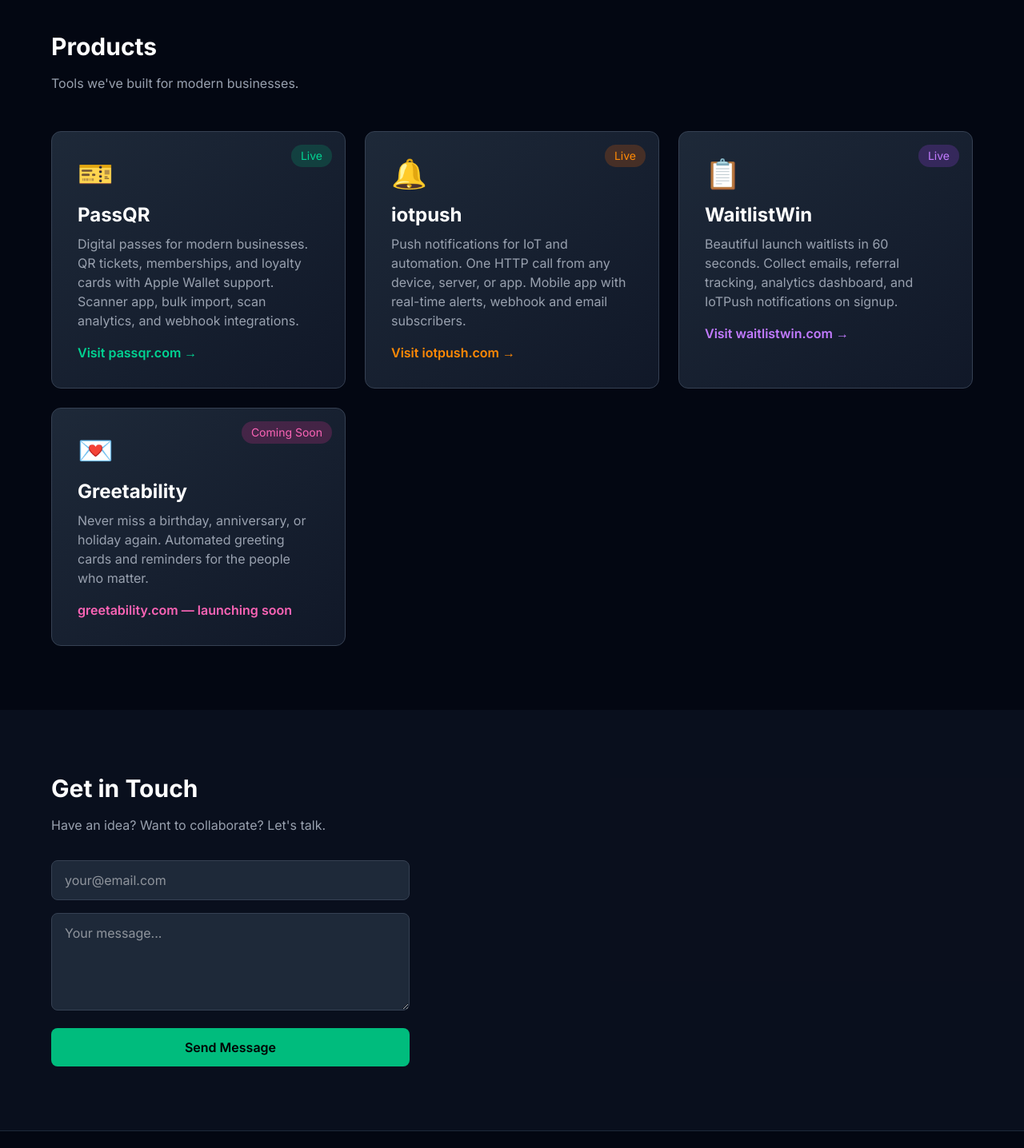
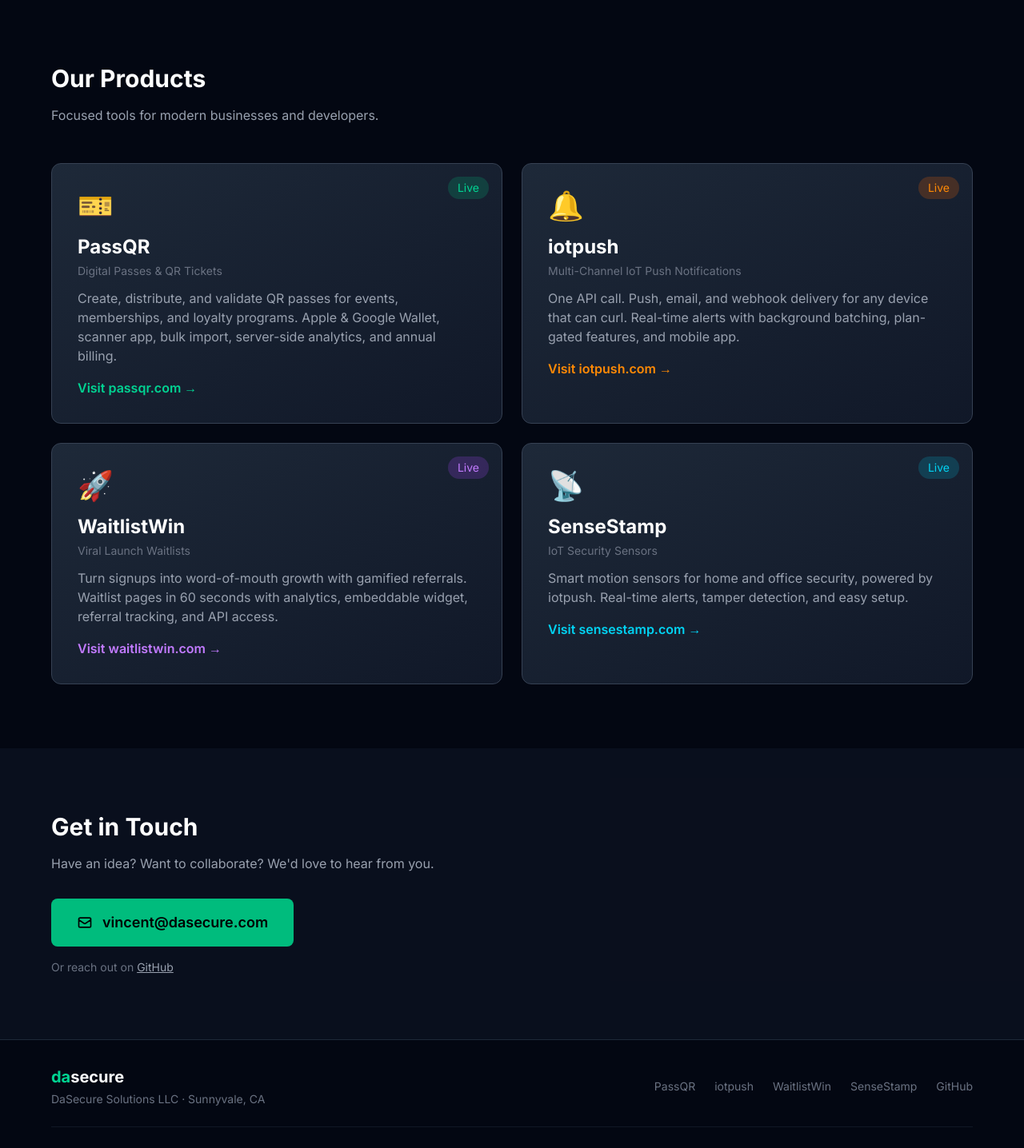
Before and after one commit to dasecure/dasecure-website, a Next.js app: page / in a window 1280 px wide. Shown: the part 1060-2496 px from the top of the page at 80% size. Built offline with nearby package versions, Linux system fonts and the light colour scheme.

Commit message:
update: product descriptions with latest features

```diff
--- a/src/app/layout.tsx
+++ b/src/app/layout.tsx
@@ -5,13 +5,40 @@
 const inter = Inter({ subsets: ["latin"] });
 
 export const metadata: Metadata = {
-  title: "dasecure solutions | SaaS & Mobile Apps",
-  description: "Building micro-SaaS products and mobile apps that solve real-world problems.",
-  keywords: ["SaaS", "micro-SaaS", "mobile apps", "software", "startup"],
+  title: "DaSecure Solutions | Digital Infrastructure & IoT Products",
+  description:
+    "DaSecure Solutions builds focused SaaS products and IoT tools — PassQR digital passes, iotpush notifications, WaitlistWin viral waitlists, and SenseStamp security sensors.",
+  keywords: [
+    "SaaS",
+    "IoT",
+    "digital passes",
+    "push notifications",
+    "waitlist",
+    "security sensors",
+    "PassQR",
+    "iotpush",
+    "WaitlistWin",
+    "SenseStamp",
+    "DaSecure",
+  ],
+  authors: [{ name: "DaSecure Solutions LLC" }],
   openGraph: {
-    title: "dasecure solutions",
-    description: "Building software that solves real problems",
+    title: "DaSecure Solutions | Digital Infrastructure & IoT Products",
+    description:
+      "Building the future of digital infrastructure. SaaS products and IoT tools that solve real problems.",
     type: "website",
+    url: "https://dasecure.com",
+    siteName: "DaSecure Solutions",
+  },
+  twitter: {
+    card: "summary_large_image",
+    title: "DaSecure Solutions",
+    description:
+      "Building the future of digital infrastructure. SaaS products and IoT tools.",
+  },
+  robots: {
+    index: true,
+    follow: true,
   },
 };
 
--- a/src/app/page.tsx
+++ b/src/app/page.tsx
@@ -1,6 +1,70 @@
+"use client";
+
 import Link from "next/link";
+import { useState } from "react";
+
+const products = [
+  {
+    name: "PassQR",
+    emoji: "🎫",
+    tagline: "Digital Passes & QR Tickets",
+    description:
+      "Create, distribute, and validate QR passes for events, memberships, and loyalty programs. Apple & Google Wallet, scanner app, bulk import, server-side analytics, and annual billing.",
+    url: "https://passqr.com",
+    color: "emerald",
+    colorClasses: {
+      badge: "bg-emerald-500/20 text-emerald-400",
+      border: "hover:border-emerald-500/50",
+      link: "text-emerald-400 group-hover:text-emerald-300",
+    },
+  },
+  {
+    name: "iotpush",
+    emoji: "🔔",
+    tagline: "Multi-Channel IoT Push Notifications",
+    description:
+      "One API call. Push, email, and webhook delivery for any device that can curl. Real-time alerts with background batching, plan-gated features, and mobile app.",
+    url: "https://iotpush.com",
+    color: "orange",
+    colorClasses: {
+      badge: "bg-orange-500/20 text-orange-400",
+      border: "hover:border-orange-500/50",
+      link: "text-orange-400 group-hover:text-orange-300",
+    },
+  },
+  {
+    name: "WaitlistWin",
+    emoji: "🚀",
+    tagline: "Viral Launch Waitlists",
+    description:
+      "Turn signups into word-of-mouth growth with gamified referrals. Waitlist pages in 60 seconds with analytics, embeddable widget, referral tracking, and API access.",
+    url: "https://waitlistwin.com",
+    color: "purple",
+    colorClasses: {
+      badge: "bg-purple-500/20 text-purple-400",
+      border: "hover:border-purple-500/50",
+      link: "text-purple-400 group-hover:text-purple-300",
+    },
+  },
+  {
+    name: "SenseStamp",
+    emoji: "📡",
+    tagline: "IoT Security Sensors",
+    description:
+      "Smart motion sensors for home and office security, powered by iotpush. Real-time alerts, tamper detection, and easy setup.",
+    url: "https://sensestamp.com",
+    color: "cyan",
+    colorClasses: {
+      badge: "bg-cyan-500/20 text-cyan-400",
+      border: "hover:border-cyan-500/50",
+      link: "text-cyan-400 group-hover:text-cyan-300",
+    },
+  },
+];
 
 export default function Home() {
+  const [mobileMenuOpen, setMobileMenuOpen] = useState(false);
+
   return (
     <div className="min-h-screen bg-gray-950 text-white">
       {/* Navigation */}
@@ -9,12 +73,88 @@
           <Link href="/" className="text-2xl font-bold">
             <span className="text-emerald-400">da</span>secure
           </Link>
-          <div className="flex gap-8 items-center">
-            <Link href="#about" className="text-gray-300 hover:text-white transition">About</Link>
-            <Link href="#products" className="text-gray-300 hover:text-white transition">Products</Link>
-            <Link href="#contact" className="text-gray-300 hover:text-white transition">Contact</Link>
+
+          {/* Desktop nav */}
+          <div className="hidden md:flex gap-8 items-center">
+            <Link
+              href="#about"
+              className="text-gray-300 hover:text-white transition"
+            >
+              About
+            </Link>
+            <Link
+              href="#products"
+              className="text-gray-300 hover:text-white transition"
+            >
+              Products
+            </Link>
+            <Link
+              href="#contact"
+              className="text-gray-300 hover:text-white transition"
+            >
+              Contact
+            </Link>
+          </div>
+
+          {/* Mobile hamburger */}
+          <button
+            className="md:hidden text-gray-300 hover:text-white transition"
+            onClick={() => setMobileMenuOpen(!mobileMenuOpen)}
+            aria-label="Toggle menu"
+          >
+            <svg
+              className="w-6 h-6"
+              fill="none"
+              stroke="currentColor"
+              viewBox="0 0 24 24"
+            >
+              {mobileMenuOpen ? (
+                <path
+                  strokeLinecap="round"
+                  strokeLinejoin="round"
+                  strokeWidth={2}
+                  d="M6 18L18 6M6 6l12 12"
+                />
+              ) : (
+                <path
+                  strokeLinecap="round"
+                  strokeLinejoin="round"
+                  strokeWidth={2}
+                  d="M4 6h16M4 12h16M4 18h16"
+                />
+              )}
+            </svg>
+          </button>
+        </div>
+
+        {/* Mobile menu */}
+        {mobileMenuOpen && (
+          <div className="md:hidden border-t border-gray-800 bg-gray-950/95 backdrop-blur-md">
+            <div className="px-6 py-4 flex flex-col gap-4">
+              <Link
+                href="#about"
+                className="text-gray-300 hover:text-white transition"
+                onClick={() => setMobileMenuOpen(false)}
+              >
+                About
+              </Link>
+              <Link
+                href="#products"
+                className="text-gray-300 hover:text-white transition"
+                onClick={() => setMobileMenuOpen(false)}
+              >
+                Products
+              </Link>
+              <Link
+                href="#contact"
+                className="text-gray-300 hover:text-white transition"
+                onClick={() => setMobileMenuOpen(false)}
+              >
+                Contact
+              </Link>
             </div>
           </div>
+        )}
       </nav>
 
       {/* Hero Section */}
@@ -22,14 +162,15 @@
         <div className="max-w-6xl mx-auto">
           <div className="max-w-3xl">
             <h1 className="text-5xl md:text-7xl font-bold mb-6">
-              Building software that{" "}
-              <span className="text-emerald-400">solves real problems</span>
+              Building the future of{" "}
+              <span className="text-emerald-400">digital infrastructure</span>
             </h1>
             <p className="text-xl text-gray-400 mb-8">
-              dasecure solutions creates micro-SaaS products and mobile apps
-              that fill gaps in the market. Simple tools, real value.
+              We build focused SaaS products and IoT tools that solve real
+              problems — from digital passes to push notifications to smart
+              security.
             </p>
-            <div className="flex gap-4">
+            <div className="flex flex-wrap gap-4">
               <Link
                 href="#products"
                 className="bg-emerald-500 hover:bg-emerald-600 text-black font-semibold px-8 py-3 rounded-lg transition"
@@ -50,27 +191,35 @@
       {/* About Section */}
       <section id="about" className="py-20 px-6 bg-gray-900/50">
         <div className="max-w-6xl mx-auto">
-          <h2 className="text-3xl font-bold mb-12">About Us</h2>
+          <h2 className="text-3xl font-bold mb-4">About Us</h2>
+          <p className="text-gray-400 mb-12 max-w-2xl">
+            DaSecure Solutions LLC is a software company based in Sunnyvale,
+            California. We design and ship focused products across SaaS, IoT,
+            and mobile — tools that do one thing well.
+          </p>
           <div className="grid md:grid-cols-3 gap-8">
             <div className="bg-gray-800/50 p-6 rounded-xl border border-gray-700">
               <div className="text-emerald-400 text-4xl mb-4">🎯</div>
               <h3 className="text-xl font-semibold mb-2">Problem First</h3>
               <p className="text-gray-400">
-                We identify real gaps in the market before writing a single line of code.
+                We identify real gaps in the market before writing a single line
+                of code.
               </p>
             </div>
             <div className="bg-gray-800/50 p-6 rounded-xl border border-gray-700">
               <div className="text-emerald-400 text-4xl mb-4">⚡</div>
               <h3 className="text-xl font-semibold mb-2">Ship Fast</h3>
               <p className="text-gray-400">
-                Lean products that solve one thing well. No bloat, no feature creep.
+                Lean products that solve one thing well. No bloat, no feature
+                creep.
               </p>
             </div>
             <div className="bg-gray-800/50 p-6 rounded-xl border border-gray-700">
-              <div className="text-emerald-400 text-4xl mb-4">📱</div>
-              <h3 className="text-xl font-semibold mb-2">Mobile Native</h3>
+              <div className="text-emerald-400 text-4xl mb-4">🔗</div>
+              <h3 className="text-xl font-semibold mb-2">Connected Ecosystem</h3>
               <p className="text-gray-400">
-                Built for the modern user. Mobile-first, always accessible.
+                Our products work together — SenseStamp alerts via iotpush,
+                PassQR launches on WaitlistWin.
               </p>
             </div>
           </div>
@@ -80,77 +229,36 @@
       {/* Products Section */}
       <section id="products" className="py-20 px-6">
         <div className="max-w-6xl mx-auto">
-          <h2 className="text-3xl font-bold mb-4">Products</h2>
-          <p className="text-gray-400 mb-12">Tools we've built for modern businesses.</p>
+          <h2 className="text-3xl font-bold mb-4">Our Products</h2>
+          <p className="text-gray-400 mb-12">
+            Focused tools for modern businesses and developers.
+          </p>
 
-          <div className="grid md:grid-cols-2 lg:grid-cols-3 gap-6">
+          <div className="grid md:grid-cols-2 gap-6">
+            {products.map((product) => (
               <Link
-              href="https://passqr.com"
+                key={product.name}
+                href={product.url}
                 target="_blank"
-              className="bg-gradient-to-br from-gray-800 to-gray-900 p-8 rounded-xl border border-gray-700 relative overflow-hidden hover:border-emerald-500/50 transition group"
+                rel="noopener noreferrer"
+                className={`bg-gradient-to-br from-gray-800 to-gray-900 p-8 rounded-xl border border-gray-700 relative overflow-hidden ${product.colorClasses.border} transition group`}
               >
-              <div className="absolute top-4 right-4 bg-emerald-500/20 text-emerald-400 text-sm px-3 py-1 rounded-full">
+                <div
+                  className={`absolute top-4 right-4 ${product.colorClasses.badge} text-sm px-3 py-1 rounded-full`}
+                >
                   Live
                 </div>
-              <div className="text-4xl mb-4">🎫</div>
-              <h3 className="text-2xl font-bold mb-2">PassQR</h3>
-              <p className="text-gray-400 mb-4">
-                Digital passes for modern businesses. QR tickets, memberships, and loyalty cards with Apple Wallet support. Scanner app, bulk import, scan analytics, and webhook integrations.
-              </p>
-              <span className="text-emerald-400 group-hover:text-emerald-300 font-semibold transition">
-                Visit passqr.com →
+                <div className="text-4xl mb-4">{product.emoji}</div>
+                <h3 className="text-2xl font-bold mb-1">{product.name}</h3>
+                <p className="text-sm text-gray-500 mb-3">{product.tagline}</p>
+                <p className="text-gray-400 mb-4">{product.description}</p>
+                <span
+                  className={`${product.colorClasses.link} font-semibold transition`}
+                >
+                  Visit {product.url.replace("https://", "")} →
                 </span>
               </Link>
-
-            <Link
-              href="https://iotpush.com"
-              target="_blank"
-              className="bg-gradient-to-br from-gray-800 to-gray-900 p-8 rounded-xl border border-gray-700 relative overflow-hidden hover:border-orange-500/50 transition group"
-            >
-              <div className="absolute top-4 right-4 bg-orange-500/20 text-orange-400 text-sm px-3 py-1 rounded-full">
-                Live
-              </div>
-              <div className="text-4xl mb-4">🔔</div>
-              <h3 className="text-2xl font-bold mb-2">iotpush</h3>
-              <p className="text-gray-400 mb-4">
-                Push notifications for IoT and automation. One HTTP call from any device, server, or app. Mobile app with real-time alerts, webhook and email subscribers.
-              </p>
-              <span className="text-orange-400 group-hover:text-orange-300 font-semibold transition">
-                Visit iotpush.com →
-              </span>
-            </Link>
-
-            <Link
-              href="https://waitlistwin.com"
-              target="_blank"
-              className="bg-gradient-to-br from-gray-800 to-gray-900 p-8 rounded-xl border border-gray-700 relative overflow-hidden hover:border-purple-500/50 transition group"
-            >
-              <div className="absolute top-4 right-4 bg-purple-500/20 text-purple-400 text-sm px-3 py-1 rounded-full">
-                Live
-              </div>
-              <div className="text-4xl mb-4">📋</div>
-              <h3 className="text-2xl font-bold mb-2">WaitlistWin</h3>
-              <p className="text-gray-400 mb-4">
-                Beautiful launch waitlists in 60 seconds. Collect emails, referral tracking, analytics dashboard, and IoTPush notifications on signup.
-              </p>
-              <span className="text-purple-400 group-hover:text-purple-300 font-semibold transition">
-                Visit waitlistwin.com →
-              </span>
-            </Link>
-
-            <div className="bg-gradient-to-br from-gray-800 to-gray-900 p-8 rounded-xl border border-gray-700 relative overflow-hidden">
-              <div className="absolute top-4 right-4 bg-pink-500/20 text-pink-400 text-sm px-3 py-1 rounded-full">
-                Coming Soon
-              </div>
-              <div className="text-4xl mb-4">💌</div>
-              <h3 className="text-2xl font-bold mb-2">Greetability</h3>
-              <p className="text-gray-400 mb-4">
-                Never miss a birthday, anniversary, or holiday again. Automated greeting cards and reminders for the people who matter.
-              </p>
-              <span className="text-pink-400 font-semibold">
-                greetability.com — launching soon
-              </span>
-            </div>
+            ))}
           </div>
         </div>
       </section>
@@ -159,41 +267,84 @@
       <section id="contact" className="py-20 px-6 bg-gray-900/50">
         <div className="max-w-6xl mx-auto">
           <h2 className="text-3xl font-bold mb-4">Get in Touch</h2>
-          <p className="text-gray-400 mb-8">Have an idea? Want to collaborate? Let's talk.</p>
+          <p className="text-gray-400 mb-8">
+            Have an idea? Want to collaborate? We&apos;d love to hear from you.
+          </p>
 
           <div className="max-w-md">
-            <form className="space-y-4">
-              <input
-                type="email"
-                placeholder="your@email.com"
-                className="w-full bg-gray-800 border border-gray-700 rounded-lg px-4 py-3 focus:outline-none focus:border-emerald-500 transition"
+            <a
+              href="mailto:vincent@dasecure.com"
+              className="inline-flex items-center gap-3 bg-emerald-500 hover:bg-emerald-600 text-black font-semibold px-8 py-4 rounded-lg transition text-lg"
+            >
+              <svg
+                className="w-5 h-5"
+                fill="none"
+                stroke="currentColor"
+                viewBox="0 0 24 24"
+              >
+                <path
+                  strokeLinecap="round"
+                  strokeLinejoin="round"
+                  strokeWidth={2}
+                  d="M3 8l7.89 5.26a2 2 0 002.22 0L21 8M5 19h14a2 2 0 002-2V7a2 2 0 00-2-2H5a2 2 0 00-2 2v10a2 2 0 002 2z"
                 />
-              <textarea
-                placeholder="Your message..."
-                rows={4}
-                className="w-full bg-gray-800 border border-gray-700 rounded-lg px-4 py-3 focus:outline-none focus:border-emerald-500 transition"
-              />
-              <button
-                type="submit"
-                className="bg-emerald-500 hover:bg-emerald-600 text-black font-semibold px-8 py-3 rounded-lg transition w-full"
+              </svg>
+              vincent@dasecure.com
+            </a>
+            <p className="text-gray-500 mt-4 text-sm">
+              Or reach out on{" "}
+              <Link
+                href="https://github.com/dasecure"
+                target="_blank"
+                rel="noopener noreferrer"
+                className="text-gray-400 hover:text-white transition underline"
               >
-                Send Message
-              </button>
-            </form>
+                GitHub
+              </Link>
+            </p>
           </div>
         </div>
       </section>
 
       {/* Footer */}
       <footer className="py-8 px-6 border-t border-gray-800">
-        <div className="max-w-6xl mx-auto flex flex-col md:flex-row justify-between items-center gap-4">
-          <p className="text-gray-500">
-            © 2026 dasecure solutions LLC. All rights reserved.
+        <div className="max-w-6xl mx-auto">
+          <div className="flex flex-col md:flex-row justify-between items-start md:items-center gap-6">
+            <div>
+              <Link href="/" className="text-xl font-bold">
+                <span className="text-emerald-400">da</span>secure
+              </Link>
+              <p className="text-gray-500 text-sm mt-1">
+                DaSecure Solutions LLC · Sunnyvale, CA
               </p>
-          <div className="flex gap-6">
-            <Link href="https://github.com/dasecure" className="text-gray-500 hover:text-white transition">
+            </div>
+            <div className="flex flex-wrap gap-x-6 gap-y-2 text-sm">
+              {products.map((product) => (
+                <Link
+                  key={product.name}
+                  href={product.url}
+                  target="_blank"
+                  rel="noopener noreferrer"
+                  className="text-gray-500 hover:text-white transition"
+                >
+                  {product.name}
+                </Link>
+              ))}
+              <Link
+                href="https://github.com/dasecure"
+                target="_blank"
+                rel="noopener noreferrer"
+                className="text-gray-500 hover:text-white transition"
+              >
                 GitHub
               </Link>
+            </div>
+          </div>
+          <div className="mt-6 pt-6 border-t border-gray-800/50">
+            <p className="text-gray-600 text-sm">
+              © {new Date().getFullYear()} DaSecure Solutions LLC. All rights
+              reserved.
+            </p>
           </div>
         </div>
       </footer>
```
Lines whose indentation alone changed are shown as unchanged.
